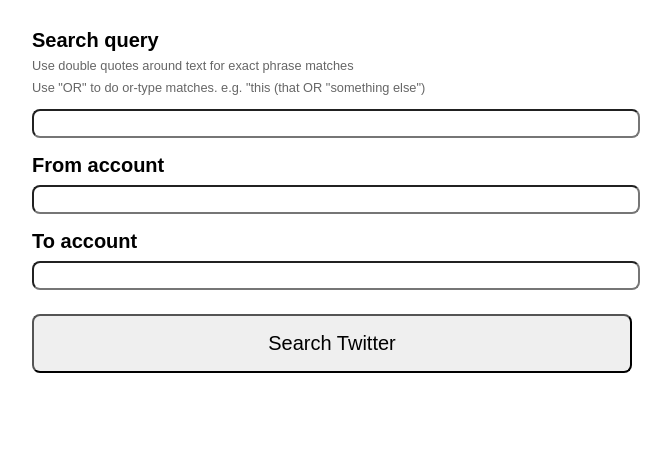
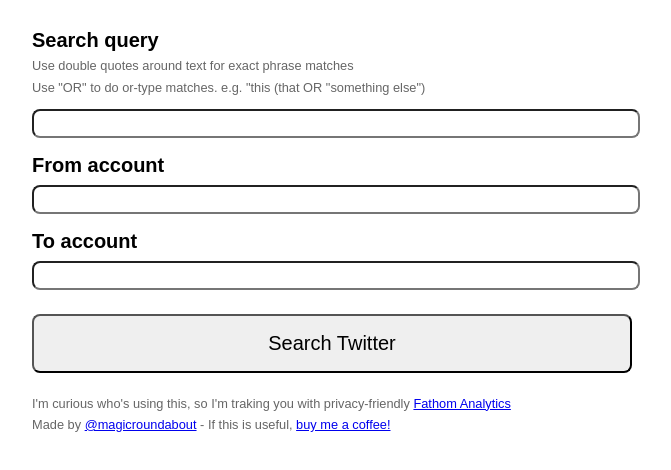
Before and after one commit to rosswintle/tweet-finder, a plain HTML site: page index.html in a window 1280 px wide. Shown: the part 174-644 px from the top of the page, without its empty margins (308-979 px from the left). Drawn offline with Linux system fonts and the light colour scheme.

Commit message:
Add credits

```diff
--- a/index.html
+++ b/index.html
@@ -47,6 +47,10 @@
             margin-bottom: 0.4rem;
         }
     </style>
+
+    <!-- Fathom - beautiful, simple website analytics -->
+    <script src="https://cdn.usefathom.com/script.js" data-site="GBCKIKEN" defer></script>
+    <!-- / Fathom -->
 </head>
 <body>
     <h1>Tweet Finder</h1>
@@ -83,6 +87,9 @@
         </div>
     </form>
 
+    <p class="small">I'm curious who's using this, so I'm traking you with privacy-friendly <a href="https://usefathom.com/ref/SVE71E">Fathom Analytics</a></p>
+    <p class="small">Made by <a href="https://twitter.com/magicroundabout">@magicroundabout</a> - If this is useful, <a href="https://ko-fi.com/magicroundabout">buy me a coffee!</a></p>
+
     <script>
         const form = document.getElementById('form');
         const q = document.getElementById('q');
```
